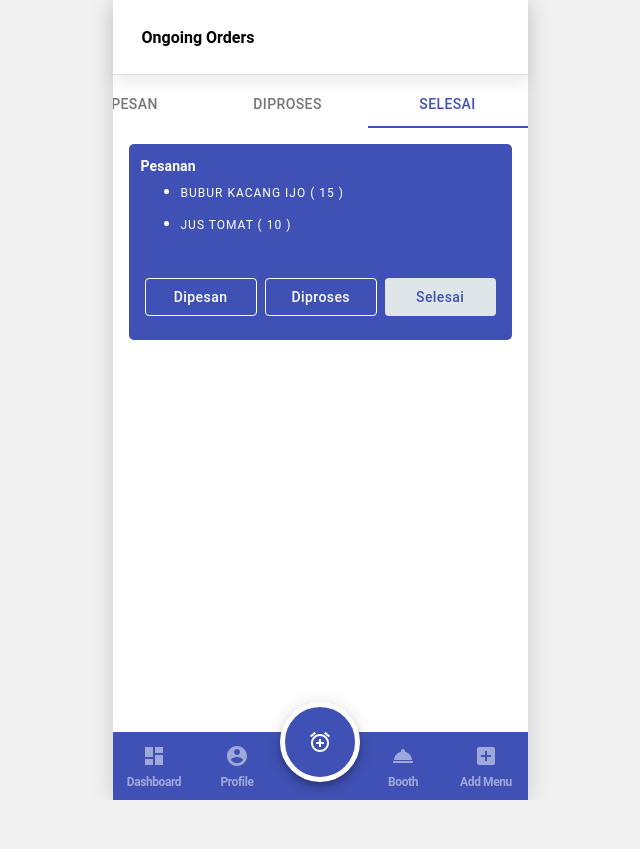
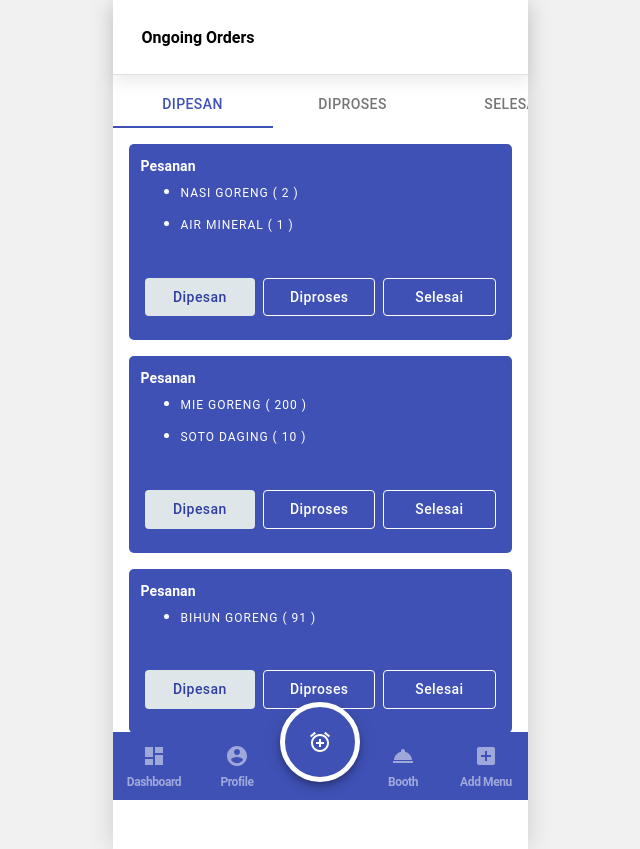
Before and after one commit to smartcanteen/smartcanteen-client, a React (Create React App) app: page /order in a window 1280 px wide. Shown: the whole page, without its empty margins (320-960 px from the left). Before the commit the page ends 800 px from the top, so only its background shows below. Built offline with nearby package versions, Linux system fonts and the light colour scheme.

Commit message:
fix tabs & button styling

```diff
--- a/src/components/shared/OrderCard.js
+++ b/src/components/shared/OrderCard.js
@@ -25,11 +25,15 @@ const useStyles = makeStyles( theme => ({
             borderColor:theme.palette.primary.contrastText,
          },
         },
+
         active:{
             background:'#dfe6e9',
             color:theme.palette.primary.main,
             textTransform:'capitalize',
             margin:4,
+            '& span':{
+                color:theme.palette.primary.dark
+            },
             '&:hover': {
                 color:theme.palette.primary.contrastText,
                 border:"1px solid",
@@ -58,13 +62,13 @@ const OrderCard = props => {
                 </ul>
             </Box>
             <Box display="flex" justifyContent="space-between" py={1}>
-                <Button fullWidth className={ordered?classes.active:classes.deactive} disableElevation>
+                <Button disabled={ordered} fullWidth className={ordered?classes.active:classes.deactive} disableElevation color="primary.main">
                     Dipesan
                 </Button>
-                <Button fullWidth className={processed?classes.active:classes.deactive} disableElevation>
+                <Button disabled={processed} fullWidth className={processed?classes.active:classes.deactive} disableElevation>
                     Diproses
                 </Button>
-                <Button fullWidth className={finished?classes.active:classes.deactive} disableElevation>
+                <Button disabled={finished} fullWidth className={finished?classes.active:classes.deactive} disableElevation>
                     Selesai
                 </Button>
             </Box>
--- a/src/components/shared/OrderTab.js
+++ b/src/components/shared/OrderTab.js
@@ -76,7 +76,7 @@ function a11yProps(index) {
   }
 
 const OrderTab = () => {
-    const [value, setValue] = React.useState(2);
+    const [value, setValue] = React.useState(0);
 
     const handleChange = (event, newValue) => {
         setValue(newValue);
@@ -88,6 +88,7 @@ const OrderTab = () => {
                 indicatorColor="primary"
                 textColor="primary"
                 onChange={handleChange}
+                variant="fullWidth"
             >
                 <Tab label="Dipesan" {...a11yProps(0)}/>
                 <Tab label="Diproses" {...a11yProps(1)}/>
```
Lines whose indentation alone changed are shown as unchanged.
